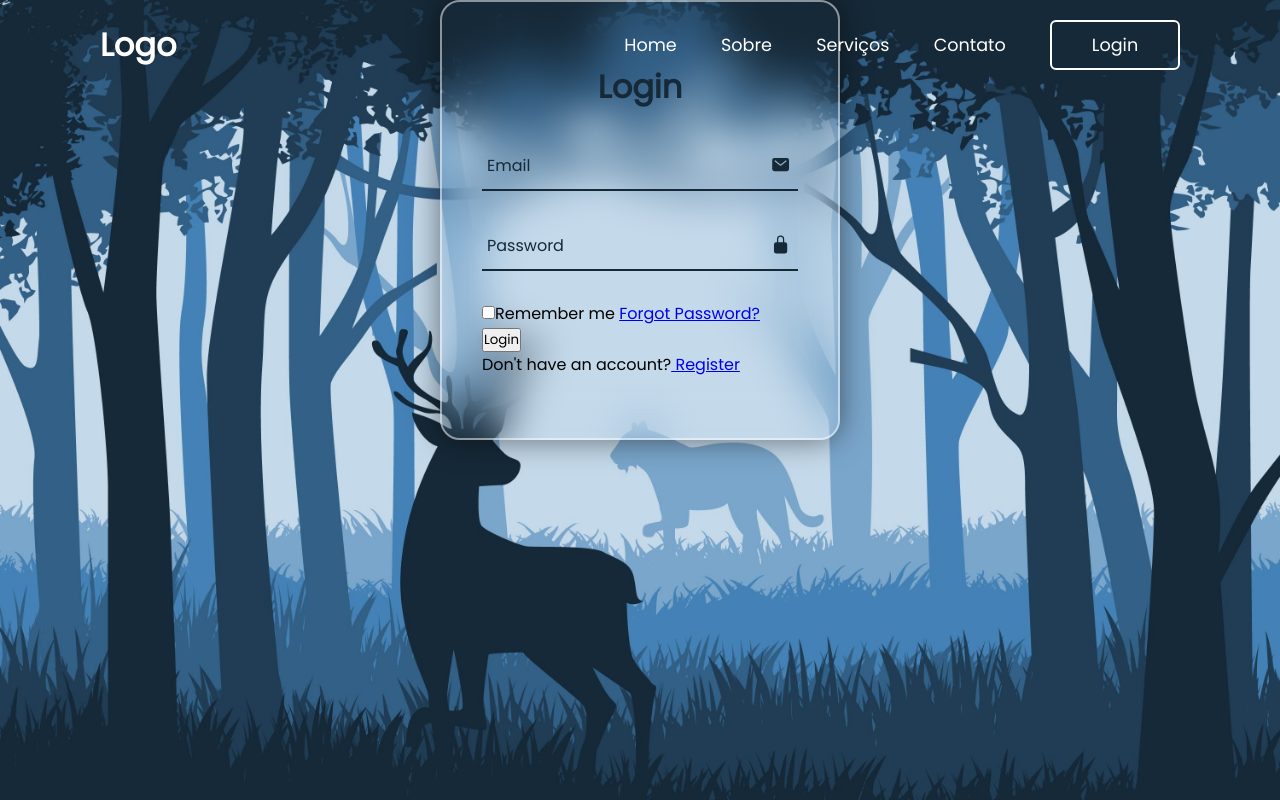
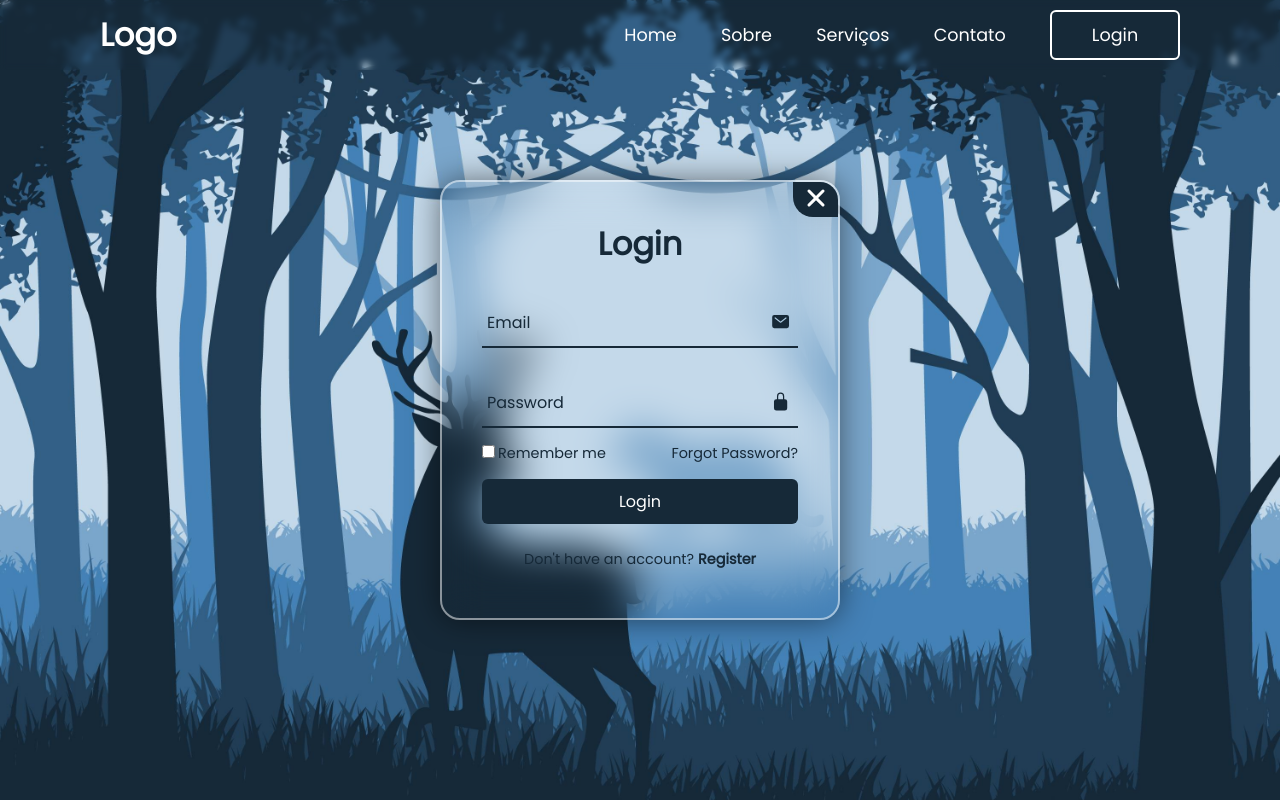
Before and after one commit to LarissaBndct/loginCss, a plain HTML site: page site/index.html in a window 1280 px wide. Drawn offline with nearby package versions, Linux system fonts and the light colour scheme.

Commit message:
precisa de ajustes

```diff
--- a/site/index.html
+++ b/site/index.html
@@ -18,7 +18,9 @@
             <button class="btnLogin-popup">Login</button>
         </nav>
     </header>
+
     <div class="wrapper">
+        <span class="icon-close"><ion-icon name="close"></ion-icon></span>
         <div class="form-box login">
             <h2>Login</h2>
             <form action="#">
@@ -42,6 +44,34 @@
                 </div>
             </form>
         </div>
+        <!--register-->
+        <div class="form-box register">
+            <h2>Registrate</h2>
+            <form action="#">
+                <div class="input-box">
+                    <span class="icon"><ion-icon name="person"></ion-icon></span>
+                    <input type="text" required>
+                    <label>Username</label>
+                </div>
+                <div class="input-box">
+                    <span class="icon"><ion-icon name="mail"></ion-icon></span>
+                    <input type="email" required>
+                    <label>Email</label>
+                </div>
+                <div class="input-box">
+                    <span class="icon"><ion-icon name="lock-closed"></ion-icon></span>
+                    <input type="password" required>
+                    <label>Password</label>
+                </div>
+                <div class="remember-forgot">
+                    <label><input type="checkbox">Remember me</label>
+                </div>
+                <button type="submit" class="btn">Registrate</button>
+                <div class="login-register">
+                    <p> Already have an account?<a href="#" class="login-link"> Login</a></p>
+                </div>
+            </form>
+        </div>
     </div>
     <script src="script.js"></script>
     <script type="module" src="https://unpkg.com/ionicons@7.1.0/dist/ionicons/ionicons.esm.js"></script>
--- a/site/script.js
+++ b/site/script.js
@@ -0,0 +1,10 @@
+const wrapper = document.querySelector('.wrapper');
+const loginLink = document.querySelector('login-Link');
+const registerLink = document.querySelector('register-link');
+
+registerLink.addEventListener('click', ()=>{
+    wrapper.classList.add('active');
+})
+loginLink.addEventListener('click', ()=>{
+    wrapper.classList.remove('active');
+})
--- a/site/style.css
+++ b/site/style.css
@@ -10,16 +10,18 @@ body{
     display: flex;
     justify-content: center;
     min-height: 100vh;
-    background: url('../imagem/background.jpg') no-repeat;
+    background: url('imagem/background.jpg') no-repeat;
     background-size: cover;
     background-position: center;
+    align-items: center;
 }
 header{
     position: fixed;
+    backdrop-filter: blur(3px);
     top: 0;
     left: 0;
     width: 100%;
-    padding: 20px 100px;
+    padding: 10px 100px;
     display: flex;
     justify-content: space-between;
     align-items: center;
@@ -89,10 +91,36 @@ header{
     display: flex;
     justify-content: center;
     align-items: center;
+    overflow: hidden;
+    transition: height .2s ease;
+}
+.wrapper.active{
+    height: 520px;
 }
 .wrapper .form-box{
     width: 100%;
     padding: 40px;
+}
+.wrapper .form-box.register{
+    position: absolute;
+    transform: translateX(400px);
+
+}
+.wrapper .icon-close{
+    position: absolute;
+    top: 0;
+    right: 0;
+    width: 45px;
+    height: 35px;
+    background: #162938;
+    font-size: 2em;
+    color: #fff;
+    display: flex;
+    justify-content: center;
+    border-bottom-left-radius: 20px ;
+    cursor: pointer;
+    z-index: 1;
+
 }
 .form-box h2{
     font-size: 2em;
@@ -139,3 +167,49 @@ header{
     color: #162938;
     line-height: 53px;
 }
+.remember-forgot{
+    font-size: .9em;
+    color: #162938;
+    font-weight: 500;
+    margin: -15px 0 15px;
+    display: flex;
+    justify-content: space-between;
+}
+.remember-forgot label input{
+    accent-color: #162938;
+    margin-right: 3px;
+}
+.remember-forgot a{
+    color: #162938;
+    text-decoration: none;
+}
+.remember-forgot a:hover{
+    text-decoration: underline;
+}
+.btn {
+    width: 100%;
+    height: 45px;
+    background: #162938;
+    border: none;
+    outline: none;
+    border-radius: 6px;
+    cursor: pointer;
+    font-size: 1em;
+    color: #fff;
+    font-weight: 500;
+}
+.login-register{
+    font-size: .9em;
+    color: #162938;
+    text-align: center;
+    font-weight: 500;
+    margin: 25px 0 10px;
+}
+.login-register p a {
+    color: #162938;
+    text-decoration: none;
+    font-weight: 600;
+}
+.login-register p a:hover{
+    text-decoration: underline;
+}
```
Lines whose indentation alone changed are shown as unchanged.
